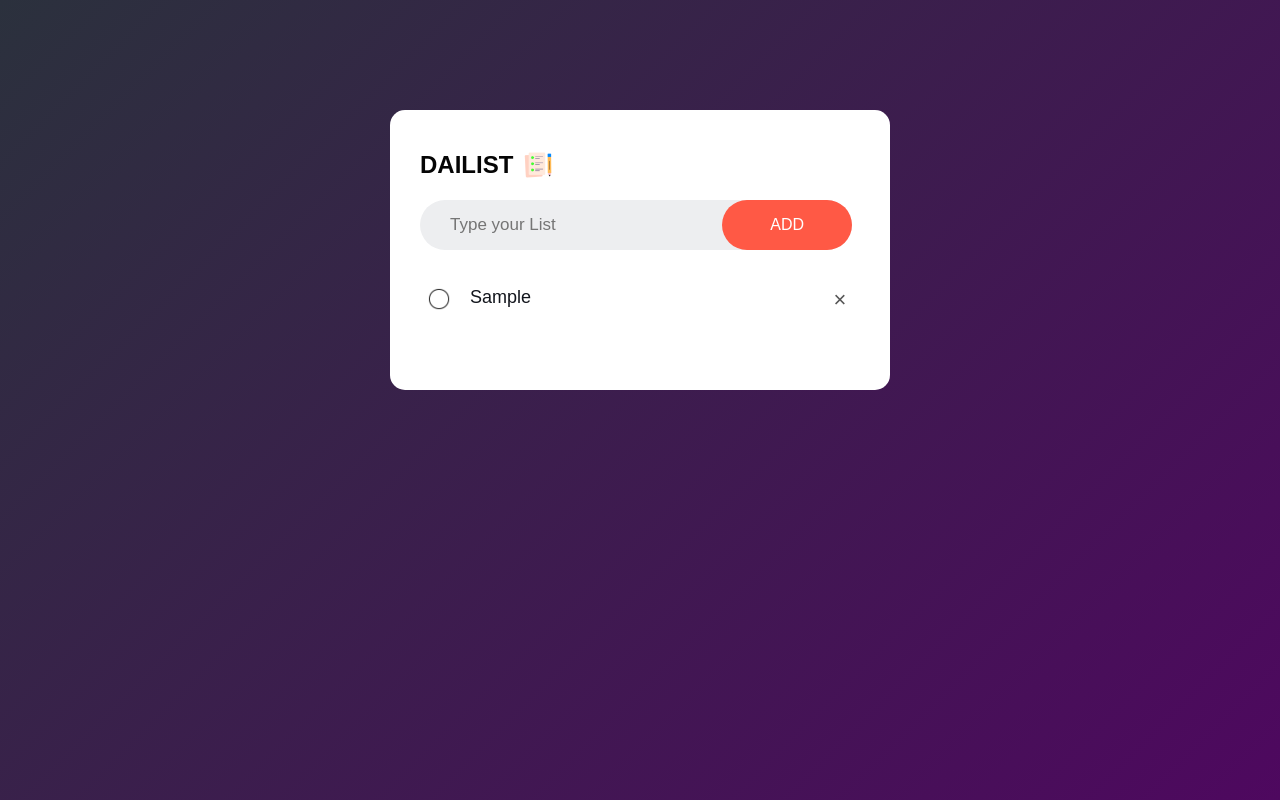
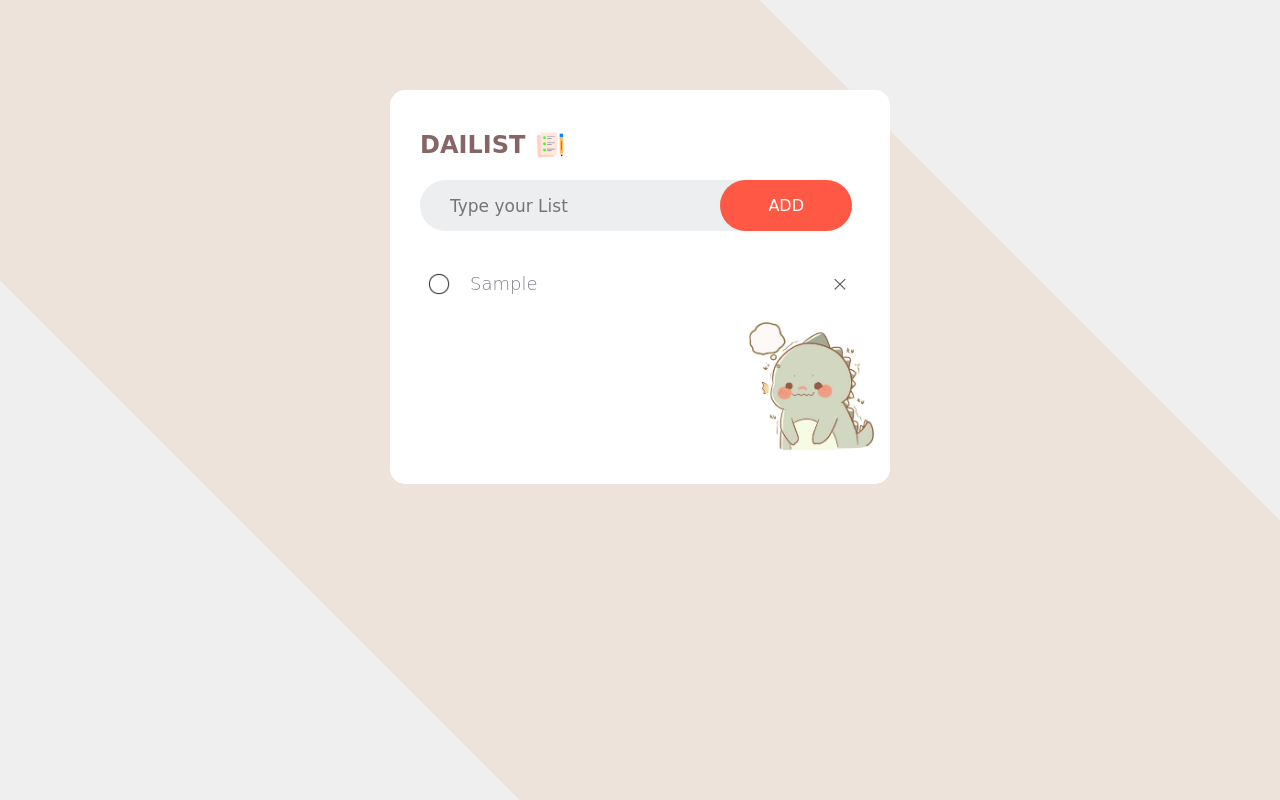
Before and after one commit to Nischay69/To-Do-List.io, a plain HTML site: page index.html in a window 1280 px wide. Both pictures are taken after typing "Sample" into the empty fields and a click on the button "ADD". Drawn offline with Linux system fonts and the light colour scheme.

Commit message:
Beta Version

```diff
--- a/index.html
+++ b/index.html
@@ -3,6 +3,8 @@
   <head>
     <meta charset="UTF-8" />
     <meta name="viewport" content="width=device-width, initial-scale=1.0" />
+    <link rel="stylesheet" href="https://cdnjs.cloudflare.com/ajax/libs/font-awesome/5.15.3/css/all.min.css" integrity="sha512-iBBXm8fW90+nuLcSKlbmrPcLa0OT92xO1BIsZ+ywDWZCvqsWgccV3gFoRBv0z+8dLJgyAHIhR35VZc2oM/gI1w==" crossorigin="anonymous" referrerpolicy="no-referrer" />
+    <link rel="stylesheet" href="./styles.css">
     <link rel="stylesheet" href="style.css" />
     <title>To-Do List.io</title>
   </head>
@@ -14,12 +16,18 @@
           <input type="text" id="input-box" placeholder="Type your List" />
           <button class="list-add-button">ADD</button>
         </div>
-        <ul id="list-container">
-          <!-- <li class="checked">Task 1</li>
+        <!-- <div class="search-bar">
+          <form>
+            <input type="text" name="" id="search-input" placeholder="Search" onkeyup="search()">
+            <i class="fas fa-search search-color"></i>
+          </form>
+        </div> -->
+          <ul id="list-container">
+            <!-- <li class="checked">Task 1</li>
           <li>Task 2</li>
           <li>Task 3</li> -->
-        </ul>
-      </div>
+          </ul>
+          <img src="images/dino.jpg" alt="" class="dino-pic" />
     </div>
     <script src="script.js"></script>
   </body>
--- a/style.css
+++ b/style.css
@@ -1,30 +1,50 @@
 * {
   margin: 0;
   padding: 0;
-  font-family: "Poppins", sans-serif;
+  /* font-family: "Poppins", sans-serif; */
+  font-family: cursive;
   box-sizing: border-box;
 }
 .container {
   width: 100%;
   min-height: 100vh;
-  background: linear-gradient(135deg, #2b313d, #4e085f);
-  /* background-color: rgb(196, 167, 167); */
+  /* background: linear-gradient(135deg, #2b313d, #4e085f); */
+  background-color: #eee3da;
+  /* background-color: #f0ecec; */
+  background-image: linear-gradient(
+      45deg,
+      #efefef 25%,
+      rgba(239, 239, 239, 0) 25%,
+      rgba(239, 239, 239, 0) 75%,
+      #efefef 75%,
+      #efefef
+    ),
+    linear-gradient(
+      45deg,
+      #efefef 25%,
+      rgba(239, 239, 239, 0) 25%,
+      rgba(239, 239, 239, 0) 75%,
+      #efefef 75%,
+      #efefef
+    );
   padding: 10px;
 }
 .todo-app {
   width: 100%;
   max-width: 500px;
   background: #fff;
-  margin: 100px auto 20px;
-  padding: 40px 30px 70px;
+  margin: 80px auto 20px;
+  padding: 40px 30px 30px;
   border-radius: 15px;
-  margin-bottom: 15rem;
+  /* margin-bottom: 14rem;
+  margin-right: 30rem; */
 }
 .todo-app h2 {
-  color: #050505;
+  color: #866565;
   display: flex;
   align-items: center;
   margin-bottom: 20px;
+  font-family: cursive;
 }
 .list-icon {
   width: 30px;
@@ -69,11 +89,11 @@ input {
 ul li {
   list-style: none;
   font-size: 18px;
-  padding: 12px 8px 12px 50px;
+  padding: 17px 8px 12px 50px;
   user-select: none;
   cursor: pointer;
   position: relative;
-  color: #13161d;
+  color: #7a7f8a;
   font-weight: lighter;
 }
 ul li::before {
@@ -85,7 +105,7 @@ ul li::before {
   background-image: url(images/circle.png);
   background-size: cover;
   background-position: center;
-  top: 13px;
+  top: 17px;
   left: 8px;
 }
 ul li.checked {
@@ -98,7 +118,7 @@ ul li.checked::before {
 ul li span {
   position: absolute;
   right: 0;
-  top: 5px;
+  top: 8px;
   width: 40px;
   height: 40px;
   font-size: 22px;
@@ -110,3 +130,28 @@ ul li span {
 ul li span:hover {
   background: #edeef0;
 }
+.dino-pic {
+  width: 9rem;
+  position: relative;
+  left: 20rem;
+  top: 0.5rem;
+}
+.search-bar {
+  display: flex;
+  /* background-color: rgb(187, 182, 182); */
+  align-items: center;
+  width: 14rem;
+  height: 2rem;
+  justify-content: space-around;
+  margin-left: 13.5rem;
+  margin-top: -11px;
+  border-radius: 2rem;
+  border-bottom: 0.1rem solid rgb(175, 175, 175);
+}
+.search-bar input {
+  border: none;
+}
+.search-color {
+  color: grey;
+  /* font-family: "Poppins", sans-serif; */
+}
```
Also changed, not shown: images/dino.jpg (added).
